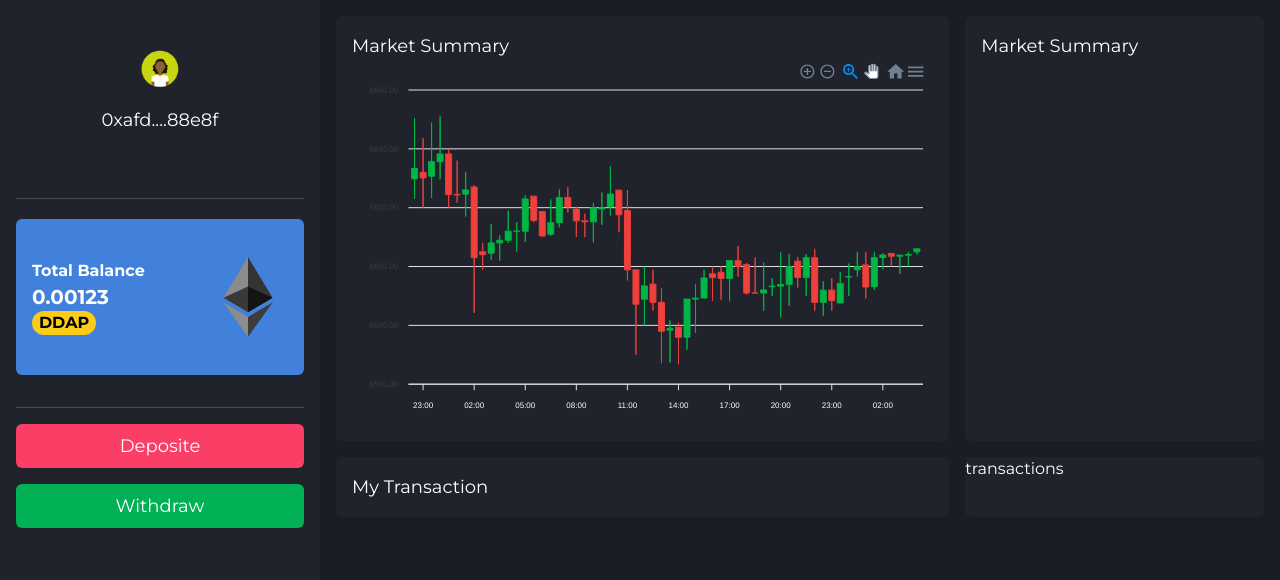
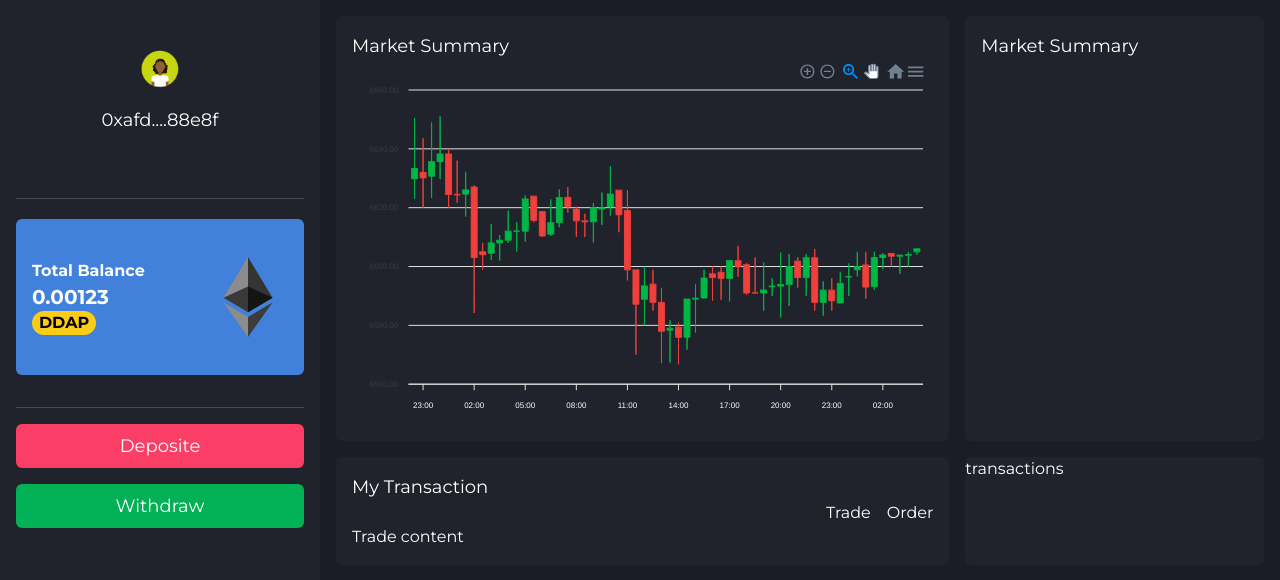
Before and after one commit to Mr-DecodeBlock/Decentralize-Token-Exchange, a React (Create React App) app: page / in a window 1280 px wide. Shown: the top 580 px of the page. Built offline with nearby package versions, Linux system fonts and the light colour scheme.

Commit message:
dex token exchange

```diff
--- a/src/App.js
+++ b/src/App.js
@@ -1,3 +1,4 @@
+import React from "react";
 import avtr from "./avrt-image.png";
 import eth from "./ethereum-eth.svg";
 import Chart from "react-apexcharts";
@@ -5,6 +6,7 @@ import "./App.css";
 import { chartOptions, dummyData } from "./components/PriceChartConfig";
 
 export default function App() {
+  const [openTab, setOpenTab] = React.useState(1);
   return (
     <div className="bg-[#1A1D26] w-full h-screen font-Montserrat">
       <div className="flex flex-col lg:flex lg:flex-row ">
@@ -56,11 +58,24 @@ export default function App() {
             </div>
             <div className="bg-[#20232C] p-4 col-span-2 rounded-md text-white">
               <p className="text-lg">My Transaction </p>
-              <div className="flex flex-row justify-end items-center space-x-4">
-                {/* <div class="border-b border-gray-200 dark:border-gray-700">
-
-                </div> */}
+              <div className="flex flex-row justify-end items-center space-x-4 cursor-pointer">
+                <div
+                  onClick={() => {
+                    setOpenTab(1);
+                  }}
+                >
+                  Trade
+                </div>
+                <div
+                  onClick={() => {
+                    setOpenTab(2);
+                  }}
+                >
+                  Order
+                </div>
               </div>
+              {openTab === 1 ? <div>Trade content</div> : ""}
+              {openTab === 2 ? <div>Order content</div> : ""}
             </div>
             <div className="bg-[#20232C] rounded-md text-white">
               <p>transactions</p>
```
